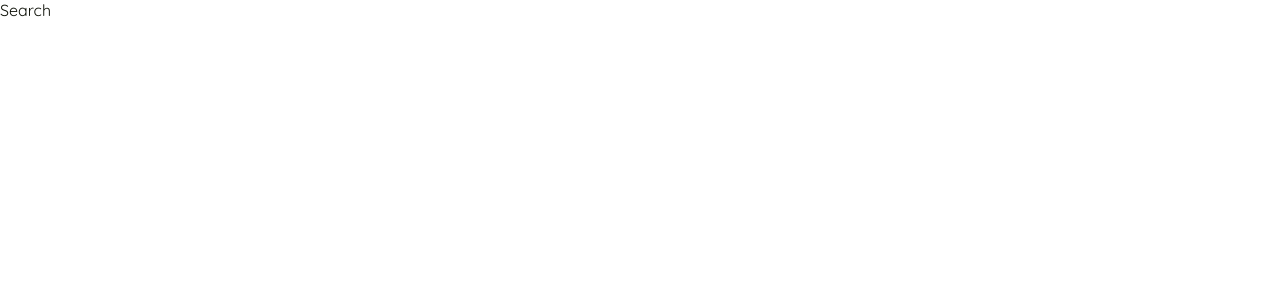
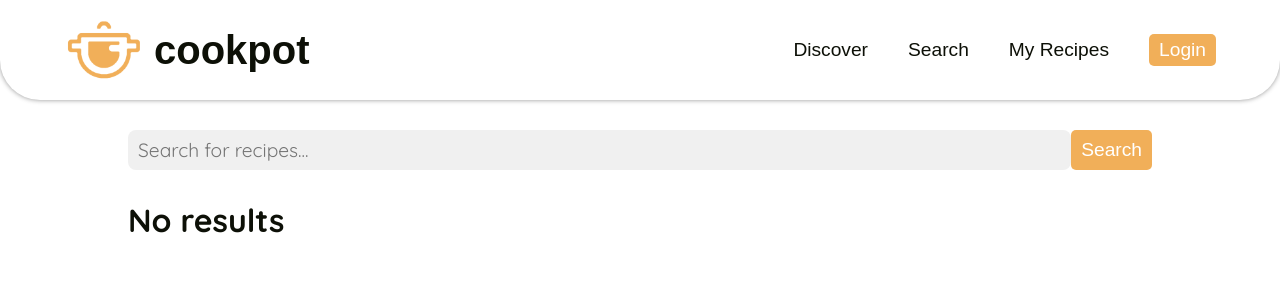
Before and after one commit to notvalproate/cookpot, a React (Vite) app in the folder website/: page /search in a window 1280 px wide. Shown: the top 300 px of the page. Built offline with nearby package versions, Linux system fonts and the light colour scheme; a web font is replaced by a local one.

Commit message:
Search page done!

```diff
--- a/website/src/components/general/RecipeDisplayer.css
+++ b/website/src/components/general/RecipeDisplayer.css
@@ -1,14 +1,12 @@
 .recipe-displayer-container {
     width: 100%;
-    display: flex;
-    justify-content: space-between;
-    box-sizing: border-box;
-    flex-wrap: wrap;
-    row-gap: 20px;
+    display: grid;
+    grid-template-columns: 1fr 1fr 1fr;
+    gap: 20px;
 }
 
 .recipe-displayer-recipe {
-    width: 32%;
+    width: 100%;
     aspect-ratio: 1 / 0.8;
     overflow: hidden;
     box-sizing: border-box;
@@ -19,6 +17,7 @@
     flex-direction: column;
     row-gap: 10px;
     transition: 200ms;
+    color: #0D1007;
 }
 
 .recipe-displayer-recipe:hover {
--- a/website/src/components/general/RecipeDisplayer.jsx
+++ b/website/src/components/general/RecipeDisplayer.jsx
@@ -8,11 +8,11 @@ function RecipeDisplayer(props) {
             <div className="recipe-displayer-container">
                 {recipes.map((recipe, index) => {
                     return (
-                        <div key={index} className="recipe-displayer-recipe">
+                        <a key={index} href={recipe.recipeUrl} className="recipe-displayer-recipe">
                             <img src={recipe.imgUrl} alt={recipe.title} className="recipe-banner"/>
                             <span className="recipe-title">{recipe.title}</span>
                             <span className="recipe-desc">{recipe.description}</span>
-                        </div>
+                        </a>
                     )
                 })}
             </div>
--- /dev/null
+++ b/website/src/components/pages/search/Search.css
@@ -0,0 +1,32 @@
+.search-container {
+    box-sizing: border-box;
+    width: 100vw;
+    padding: 30px 10vw 50px;
+}
+
+.search-box {
+    width: 100%;
+    display: flex;
+    justify-content: space-between;
+    margin-bottom: 30px;
+}
+
+.search-input {
+    width: 93%;
+    font-family: 'Quicksand', sans-serif;
+    font-size: 1.2rem;
+    height: 40px;
+    border: none;
+    background-color: rgb(240, 240, 240);
+    border-radius: 8px;
+    box-sizing: border-box;
+    padding-left: 10px;
+}
+
+.search-input:focus {
+    outline: none;
+}
+
+.search-button {
+    height: 40px;
+}
--- /dev/null
+++ b/website/src/components/pages/search/Search.jsx
@@ -0,0 +1,65 @@
+import './Search.css'
+
+import Nav from '../../general/Nav';
+import RecipeDisplayer from '../../general/RecipeDisplayer';
+import { useEffect, useState } from 'react';
+
+function Search() {
+    useEffect(() => {
+        document.title = "cookpot | Search"
+    }, [])
+
+    const [recipes, setRecipes] = useState([]);
+
+    function getSearchResults() {
+        const recipesTest = [
+            {
+                title: "Spaghetti",
+                description: "Nais pasta dish Nais pasta dish Nais pasta dish Nais pasta dish Nais pasta dish Nais pasta dish Nais pasta dish Nais pasta dish ",
+                imgUrl: "spaget.jpg",
+                recipeUrl: "/recipe?id=1"
+            },
+            {
+                title: "Spaghetti",
+                description: "Nais pasta dish Nais pasta dish Nais pasta dish Nais pasta dish Nais pasta dish Nais pasta dish Nais pasta dish Nais pasta dish ",
+                imgUrl: "spaget.jpg",
+                recipeUrl: "/recipe?id=1"
+            },
+            {
+                title: "Spaghetti",
+                description: "Nais pasta dish Nais pasta dish Nais pasta dish Nais pasta dish Nais pasta dish Nais pasta dish Nais pasta dish Nais pasta dish ",
+                imgUrl: "spaget.jpg",
+                recipeUrl: "/recipe?id=1"
+            },
+            {
+                title: "Spaghetti",
+                description: "Nais pasta dish Nais pasta dish Nais pasta dish Nais pasta dish Nais pasta dish Nais pasta dish Nais pasta dish Nais pasta dish ",
+                imgUrl: "spaget.jpg",
+                recipeUrl: "/recipe?id=1"
+            },
+        ];
+
+        setRecipes(recipesTest);
+    }
+
+    return (
+        <>
+            <Nav/>
+            <div className="search-container">
+                <div className="search-box">
+                    <input type="text" className="search-input" placeholder="Search for recipes..."/>
+                    <button className="standard-button search-button" onClick={getSearchResults}>Search</button>
+                </div>
+                { recipes.length === 0 ?
+                    <h1>No results</h1>
+                    :
+                    <div className="search-results">
+                        <RecipeDisplayer recipes={recipes}/>
+                    </div>
+                }
+            </div>
+        </>
+    );
+}
+
+export default Search;
--- a/website/src/main.jsx
+++ b/website/src/main.jsx
@@ -9,6 +9,7 @@ import './index.css';
 
 import Discover from './components/pages/discover/Discover';
 import Login from './components/pages/login/Login';
+import Search from './components/pages/search/Search';
 
 const router = createBrowserRouter([
     {
@@ -22,7 +23,7 @@ const router = createBrowserRouter([
     },
     {
         path: '/search',
-        element: <div>Search</div>
+        element: <Search/>,
     },
     {
         path: '/myrecipes',
```
